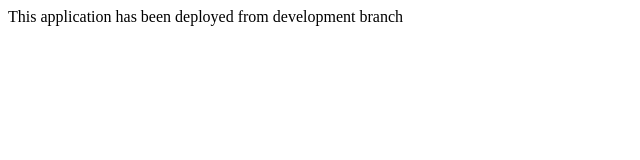
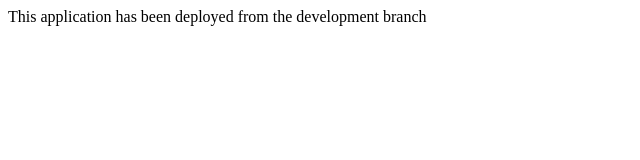
Before and after one commit to tariqahmed-ultima/ultima-demo, a plain HTML site: page index.html in a window 1280 px wide. Shown: the full height of the page, 0-640 px from the left. Drawn offline with Linux system fonts and the light colour scheme.

Commit message:
Update index.html

```diff
--- a/index.html
+++ b/index.html
@@ -4,6 +4,6 @@
 <title>Under Construction</title>
 </head>
 <bodyd>
-<p>This application has been deployed from development branch</p>
+<p>This application has been deployed from the development branch</p>
 </body>
 </html>
```
